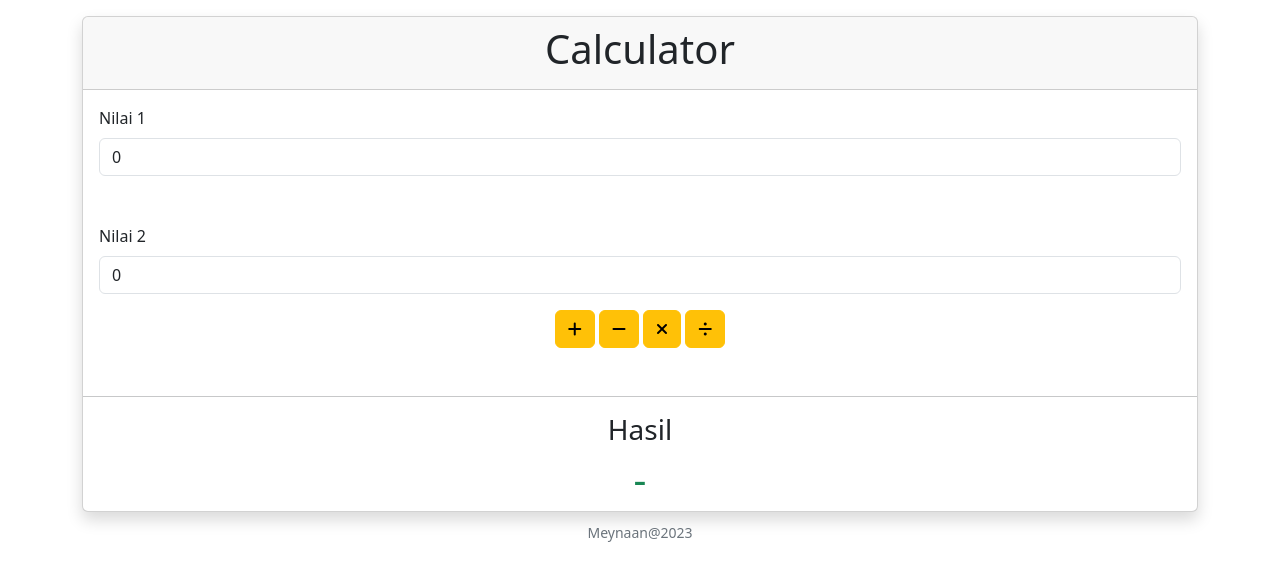
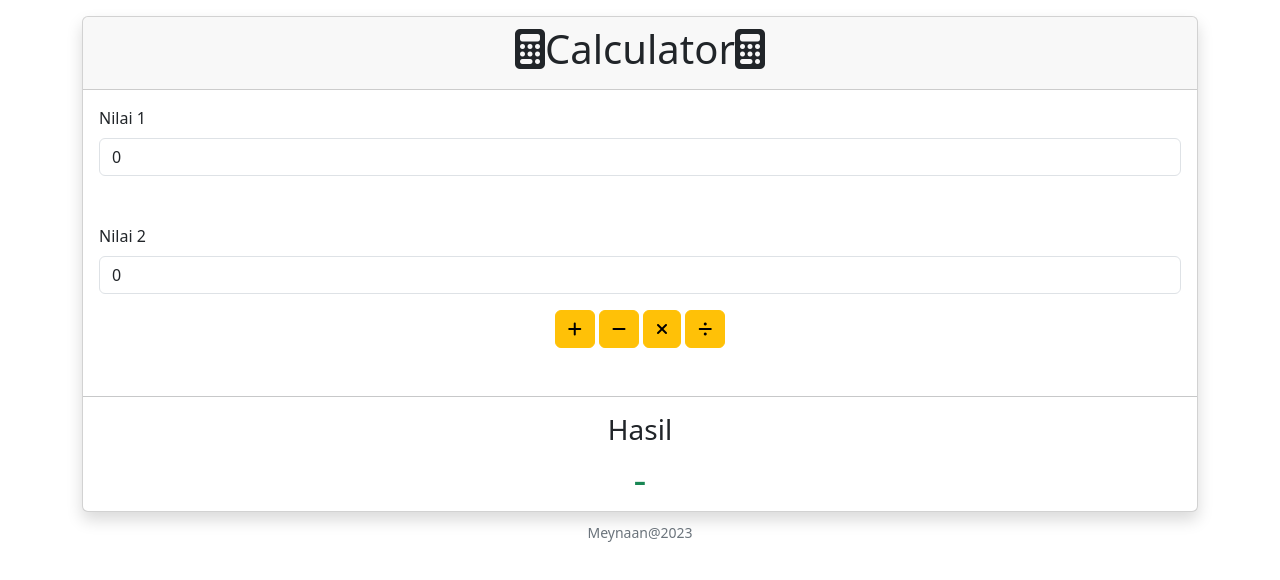
Before and after one commit to Meynaan/pgweb-acara3, a plain HTML site: page index.html in a window 1280 px wide. Drawn offline with nearby package versions, Linux system fonts and the light colour scheme.

Commit message:
mengganti judul

```diff
--- a/index.html
+++ b/index.html
@@ -4,7 +4,7 @@
 <head>
     <meta charset="UTF-8">
     <meta name="viewport" content="width=device-width, initial-scale=1.0">
-    <title>Calculator</title>
+    <title >Calculator</title>
     <link rel="stylesheet" href="https://cdn.jsdelivr.net/npm/bootstrap@5.3.1/dist/css/bootstrap.min.css">
     <link rel="stylesheet" href="https://cdnjs.cloudflare.com/ajax/libs/font-awesome/6.4.2/css/all.min.css" integrity="sha512-z3gLpd7yknf1YoNbCzqRKc4qyor8gaKU1qmn+CShxbuBusANI9QpRohGBreCFkKxLhei6S9CQXFEbbKuqLg0DA==" crossorigin="anonymous" referrerpolicy="no-referrer" />
 </head>
@@ -14,7 +14,7 @@
     <div class="container">
         <div class="card mt-3 shadow">
             <div class="card-header text-center">
-                <h1>Calculator</h1>
+                <h1><i class="fa-solid fa-calculator"></i>Calculator<i class="fa-solid fa-calculator"></i></h1>
             </div>
             <div class="card-body">
                 <div class="mb-3">
```
